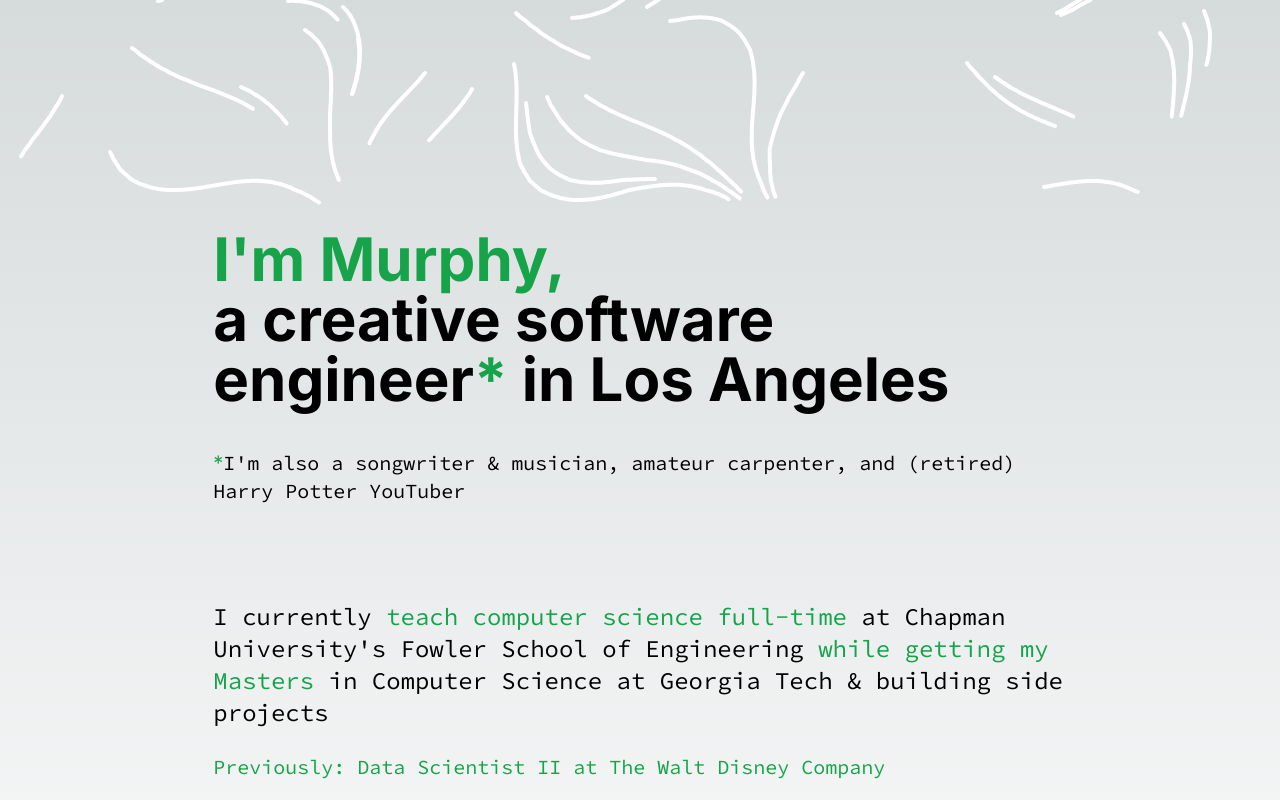
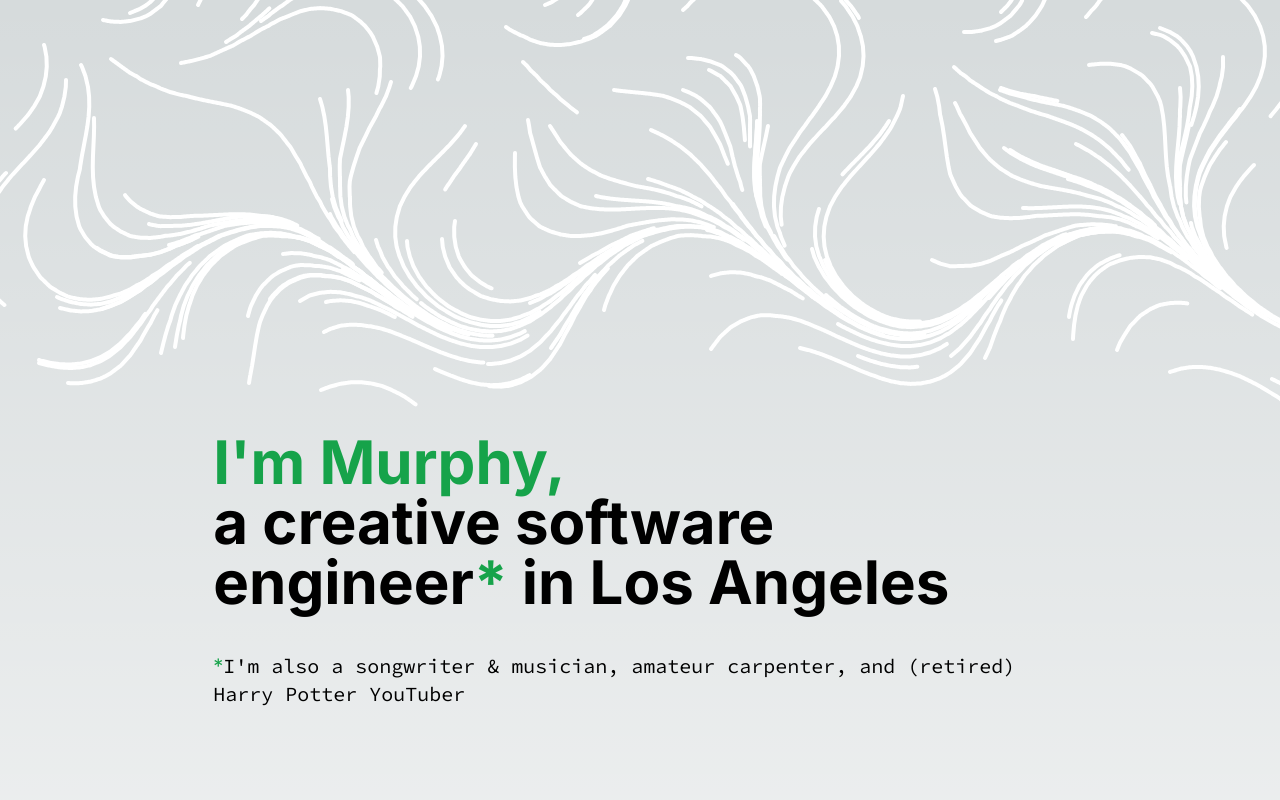
Before and after one commit to MurphyStudebaker/portfolio, a Next.js app: page / in a window 1280 px wide. Shown: the top 800 px of the page. Built offline with nearby package versions, Linux system fonts and the light colour scheme.

Commit message:
full bleed top and bottom flow fields

```diff
--- a/components/Footer.js
+++ b/components/Footer.js
@@ -2,7 +2,8 @@ import StyledLink from "./StyledLink";
 export default function Footer() {
   return (
     <footer className="pt-24 pb-6">
-      <StyledLink href="">built with 🏳️‍🌈</StyledLink> by murphy studebaker
+      <StyledLink href="">built with 🏳️‍🌈</StyledLink> by murphy studebaker{" "}
+      <span className="text-green-600">*</span> art is auto-generated
     </footer>
   );
 }
--- a/src/app/page.tsx
+++ b/src/app/page.tsx
@@ -14,12 +14,12 @@ export default function Home() {
       <div className="col-span-full">
         <FlowField
           width={width}
-          height={width / 6}
+          height={200}
           strokeColor={"white"}
-          nLines={100}
+          nLines={75}
         />
       </div>
-      <main className="col-start-2 col-span-4 border-top">
+      <main className="col-start-2 col-span-4 row-start-2">
         <Splash />
         {/* <h2 className={inter.className + " font-bold text-2xl pb-6"}>
           Writing
@@ -29,6 +29,14 @@ export default function Home() {
       <div className="col-start-2 col-span-4">
         <Footer />
       </div>
+      <div className="col-span-full row-span-full -mt-96">
+        <FlowField
+          width={width}
+          height={height}
+          strokeColor={"white"}
+          nLines={500}
+        />
+      </div>
     </div>
   );
 }
```
